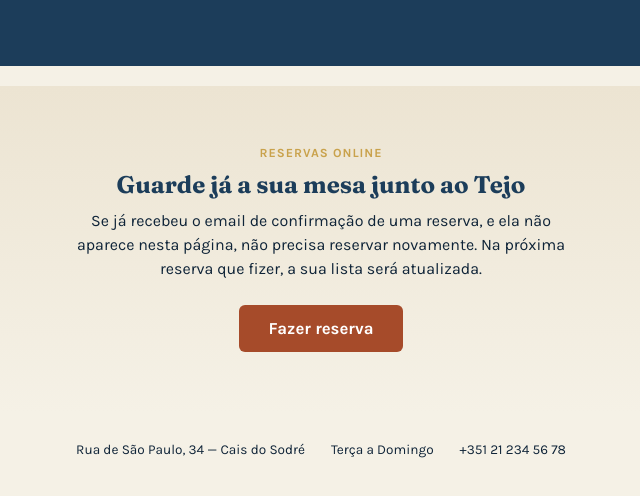
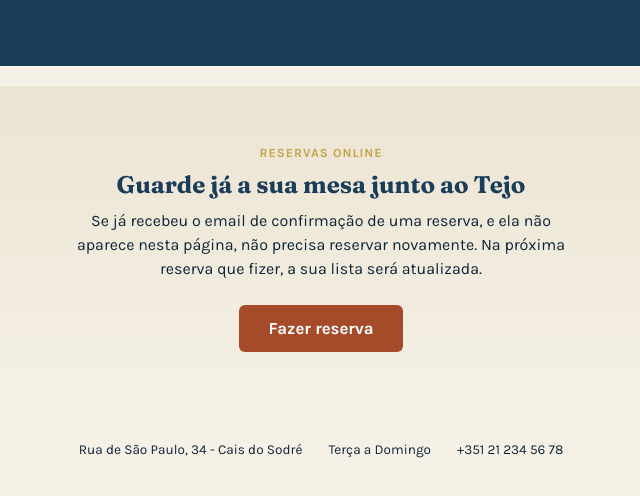
Before and after one commit to GalveiaAntonio/portuguese-restaurant, a website: page pags/reservas.html in a window 1280 px wide. Shown: the full height of the page, 319-959 px from the left. Drawn offline with Linux system fonts and the light colour scheme.

Commit message:
Fix address formatting in reservas.html

```diff
--- a/pags/reservas.html
+++ b/pags/reservas.html
@@ -26,7 +26,7 @@
         </section>
 
         <div class="info-strip">
-            <span>Rua de São Paulo, 34 — Cais do Sodré</span>
+            <span>Rua de São Paulo, 34 - Cais do Sodré</span>
             <span>Terça a Domingo</span>
             <span>+351 21 234 56 78</span>
         </div>
```
